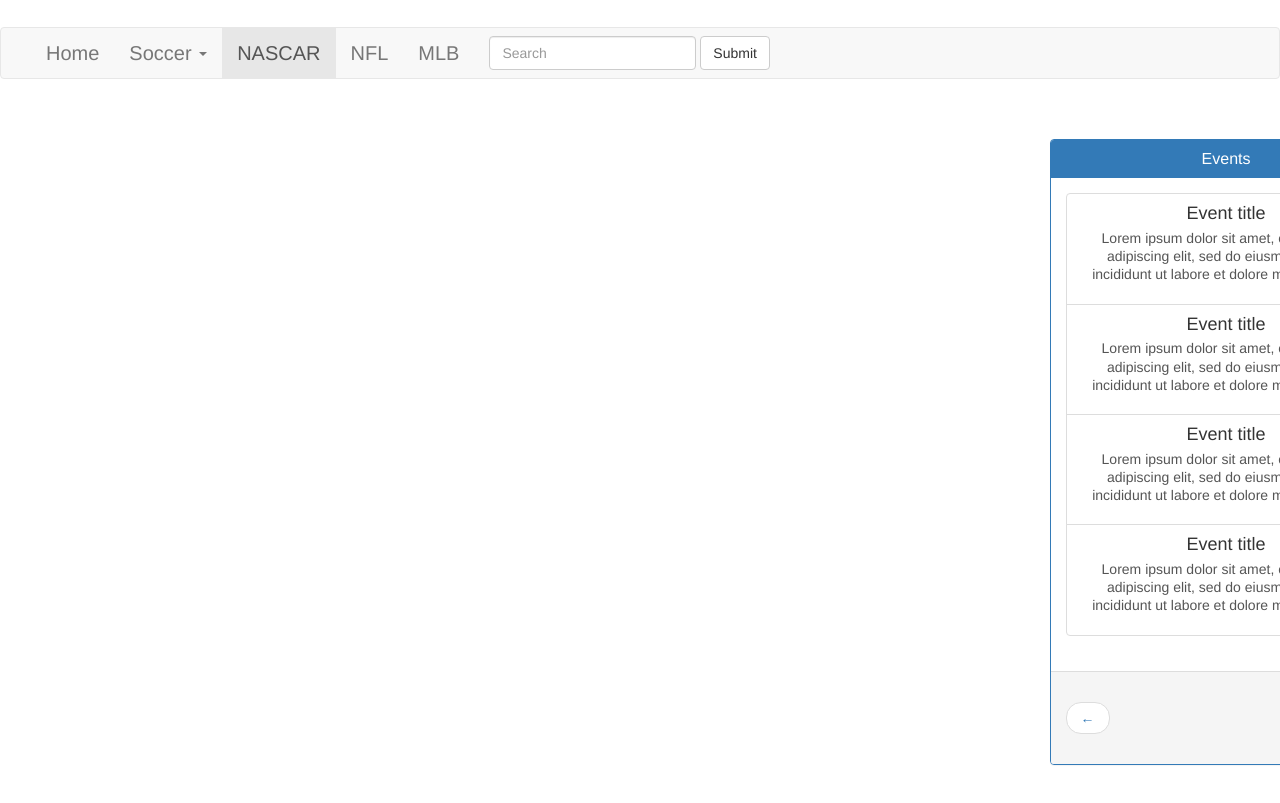
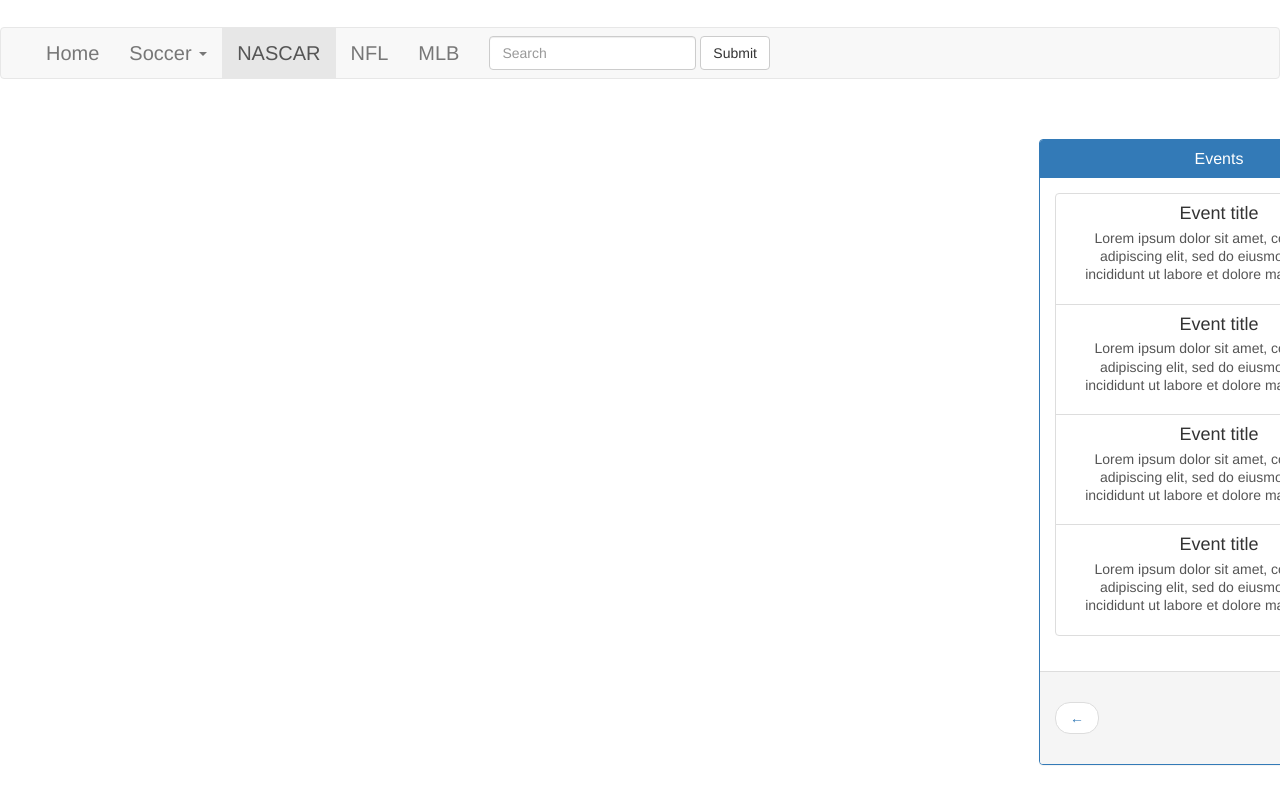
Before and after one commit to ramsandhya/sportakus, a plain HTML site: page index.html in a window 1280 px wide. Shown: the part 63-866 px from the top of the page. Drawn offline with nearby package versions, Linux system fonts and the light colour scheme; some packages are replaced by stand-ins of ours; no server answers; a script that the page names is missing.

Commit message:
uploaded improved sidebar

```diff
--- a/frontend.css
+++ b/frontend.css
@@ -1,19 +1,16 @@
-*{
-  box-sizing: border-box
-}
 body{
   background-image: url(sports-large.jpg);
   text-align: center;
 }
-/*html, body {
+html, body {
   height: 100%;
   margin: 0;
   padding: 0;
-}*/
+}
 
 #map{
   height: 90%;
-  width: 80%;
+  width: 70%;
   position: absolute;
 }
 
@@ -23,10 +20,8 @@ body{
 
 .container{
   height: 100%;
-  /*width: 300px;*/
   left: 80%;
   position: absolute;
-  padding: 2%;
   padding-top: 40px;
   overflow: auto;
   box-sizing: border-box;
```
